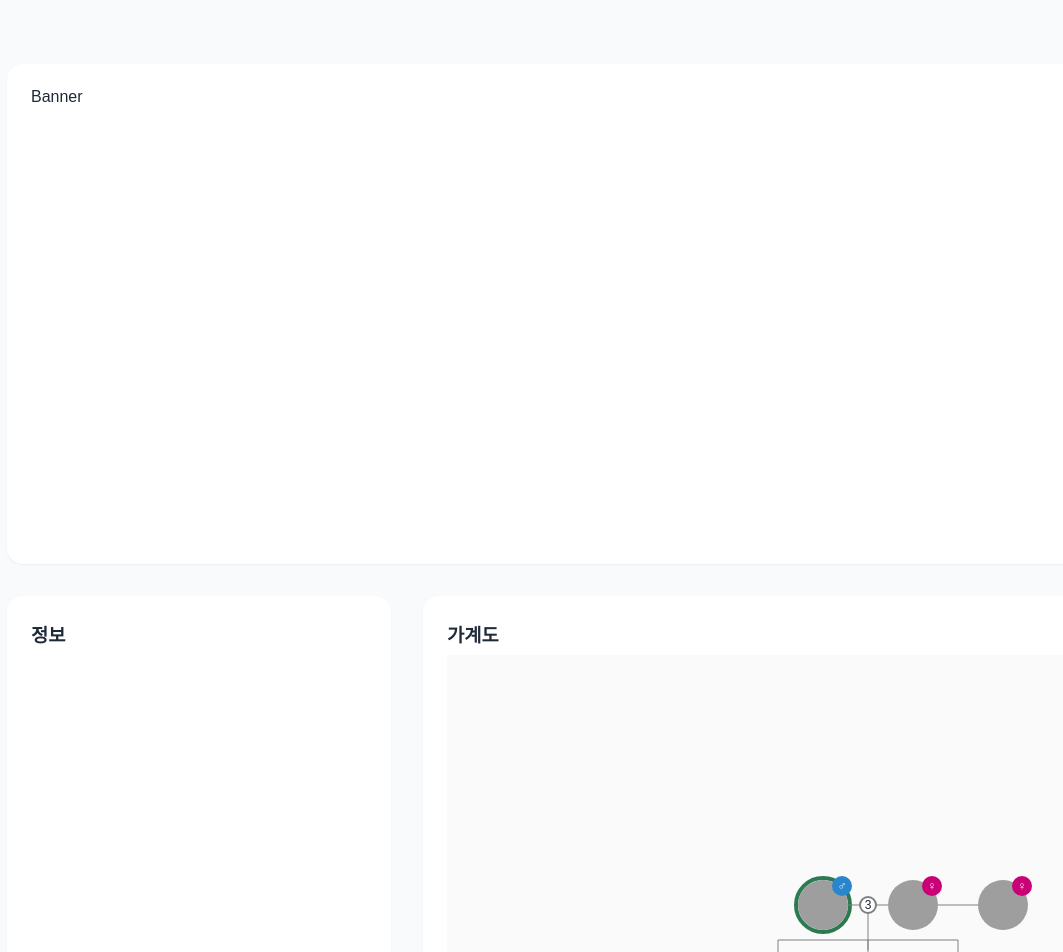
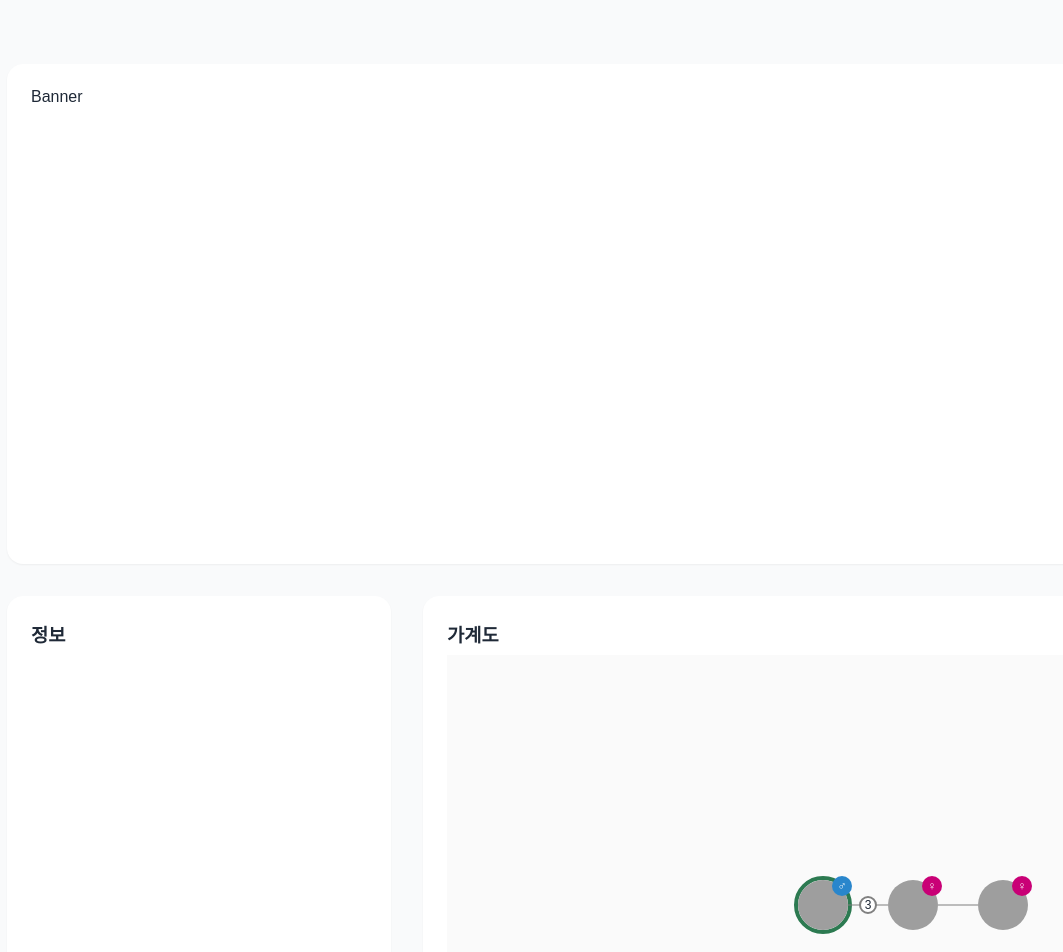
Before and after one commit to DeveloperDungeon/reptile-world, a Next.js app: page /details in a window 1280 px wide. Shown: the top 952 px of the page, without its empty margins (25-1088 px from the left). Built offline with nearby package versions, Linux system fonts and the light colour scheme; grey boxes are pictures that could not be loaded.

Commit message:
Only show children when the mate is selected

```diff
--- a/src/app/details/family_tree/FamilyTreeImpl.tsx
+++ b/src/app/details/family_tree/FamilyTreeImpl.tsx
@@ -22,7 +22,7 @@ interface Translate {
   dy: number;
 }
 
-function convert(familyTree: FamilyMemberData): FamilyMemberDataRenderingProps[] {
+function convert(familyTree: FamilyMemberData, selectedMate: FamilyMemberData | null): FamilyMemberDataRenderingProps[] {
   const membersWithCoords: FamilyMemberDataRenderingProps[] = [
     {
       member: familyTree,
@@ -41,14 +41,14 @@ function convert(familyTree: FamilyMemberData): FamilyMemberDataRenderingProps[]
         member: mate,
         relationLines: {
           left: true,
-          bottomLeft: children != null,
+          bottomLeft: mate === selectedMate && children != null,
         },
         childrenCount: children?.length,
         x: x + MEMBER_SIZE_PX + RELATION_LINE_LENGTH_PX,
         y: 0,
       });
 
-      if (children) {
+      if (mate === selectedMate && children) {
         let dx = (MEMBER_SIZE_PX + RELATION_LINE_LENGTH_PX) / 2 - (children.length - 1) * (MEMBER_SIZE_PX + RELATION_LINE_LENGTH_PX) / 2;
         for (let i = 0; i < children.length; i++) {
           const child = children[i];
@@ -76,6 +76,7 @@ export default function FamilyTreeImpl({ familyTree }: Props) {
   const ref = useRef<HTMLDivElement>(null);
   const [members, setMembers] = useState<FamilyMemberDataRenderingProps[]>([]);
   const [translate, setTranslate] = useState<Translate>({ dx: 0, dy: 0 });
+  const [selectedMate, setSelectedMate] = useState<FamilyMemberData | null>(null);
 
   // Position family members
   useEffect(() => {
@@ -83,7 +84,7 @@ export default function FamilyTreeImpl({ familyTree }: Props) {
       return;
     }
 
-    const members = convert(familyTree);
+    const members = convert(familyTree, selectedMate);
     setMembers(() => members);
 
     const selected = members.find((memberWithCoord) => memberWithCoord.member === familyTree);
@@ -98,7 +99,7 @@ export default function FamilyTreeImpl({ familyTree }: Props) {
       dx: centerX - selected.x,
       dy: centerY - selected.y,
     });
-  }, [familyTree]);
+  }, [familyTree, selectedMate]);
 
   return (
     <div className={styles.FamilyTree} ref={ref}>
```
